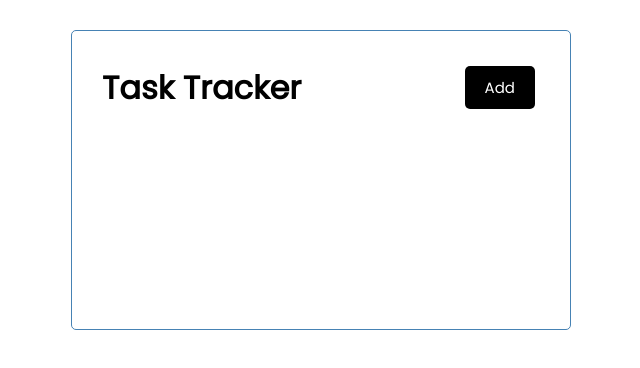
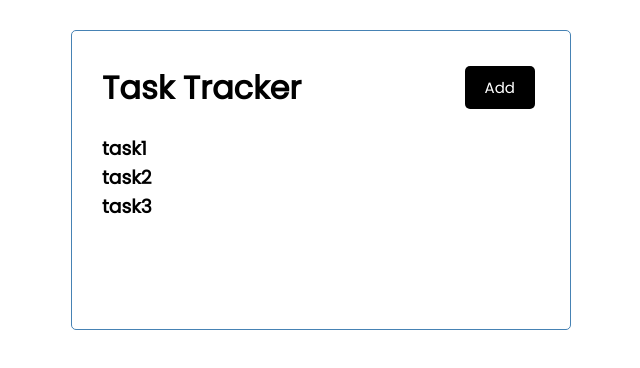
Before and after one commit to luk3my/taskTrackerApp, a React (Create React App) app: page / in a window 1280 px wide. Shown: the top 368 px of the page, without its empty margins (319-959 px from the left). Built offline with nearby package versions, Linux system fonts and the light colour scheme.

Commit message:
add tasks to state as props

```diff
--- a/src/App.js
+++ b/src/App.js
@@ -1,10 +1,31 @@
 import './App.css';
 import Header from './components/Header'
+import Tasks from './components/Tasks'
+import { useState } from 'react'
 
 function App() {
+   const [tasks, setTasks] = useState([
+        {
+            id: 1,
+            text: 'task1',
+            day: 'today',
+            reminder: true
+        },{
+            id: 2,
+            text: 'task2',
+            day: 'tomorrow',
+            reminder: true
+        },{
+            id: 3,
+            text: 'task3',
+            day: 'next week',
+            reminder: false
+        }
+    ])
   return (
     <div className="container">
       <Header title='Task Tracker'/>
+      <Tasks tasks={tasks} />
     </div>
   );
 }
--- /dev/null
+++ b/src/components/Tasks.js
@@ -0,0 +1,12 @@
+const Tasks = ({ tasks }) => {
+
+    return (
+        <div>
+            {tasks.map((task) => (
+                <h3 key={task.id}>{task.text}</h3>
+            ))}
+        </div>
+    )
+}
+
+export default Tasks
```
